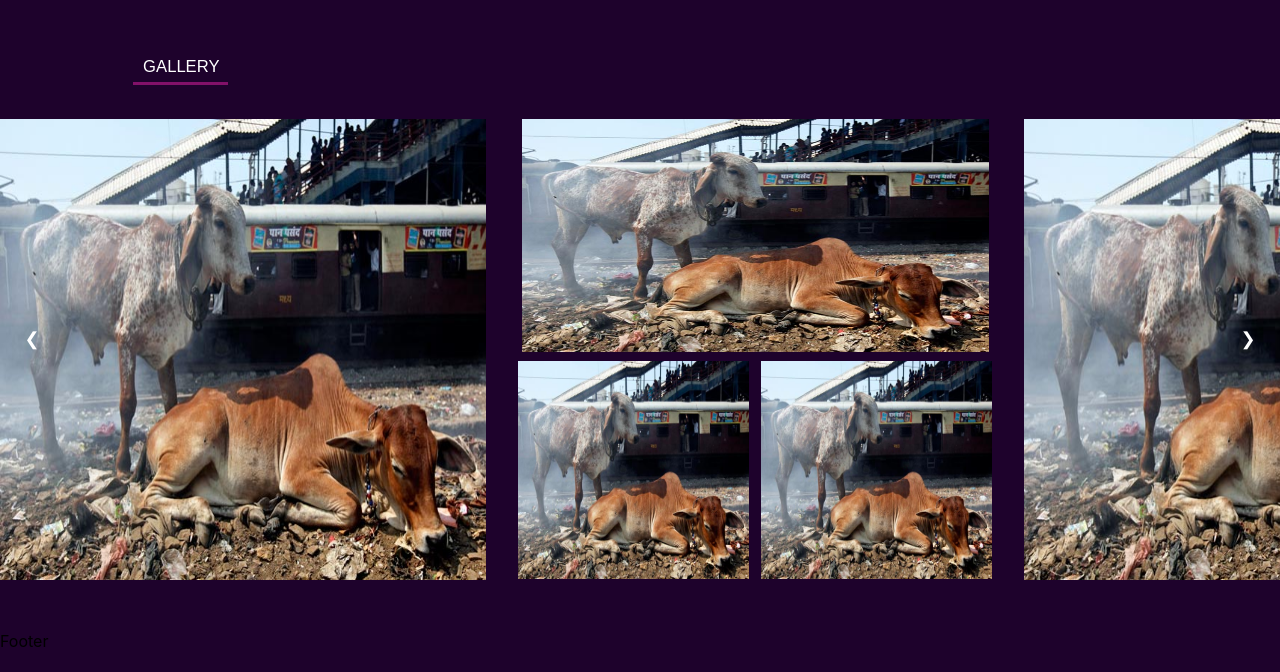
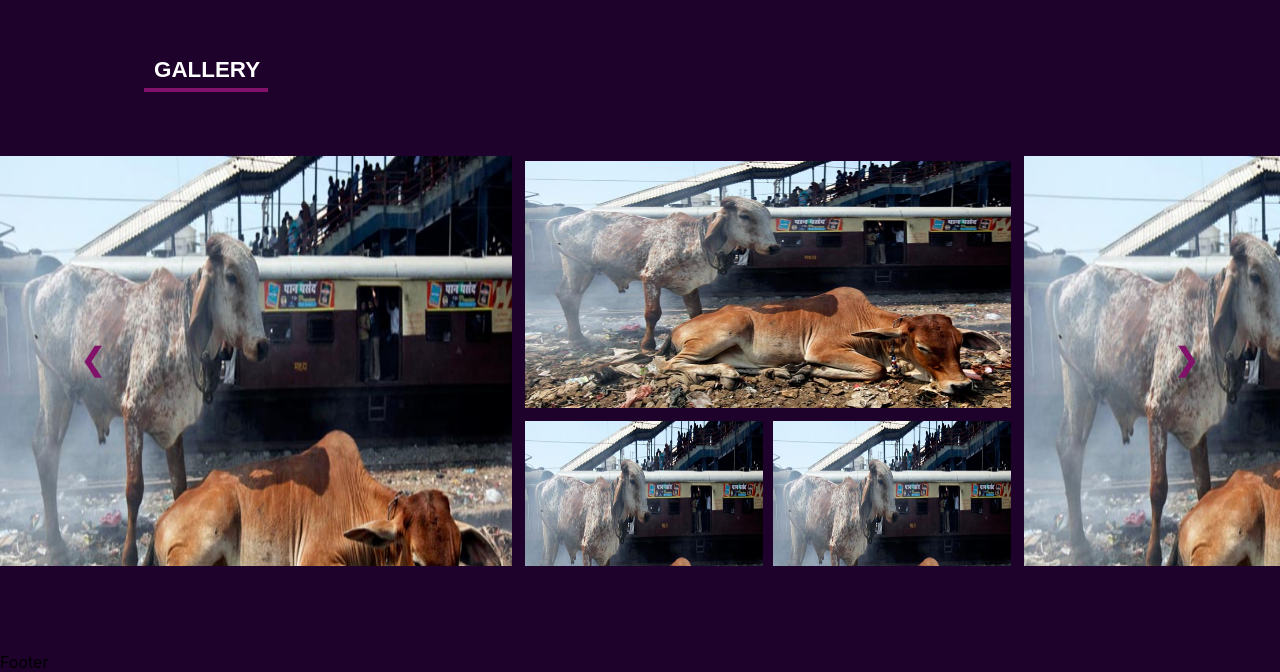
Before and after one commit to kreiva-iiitv/keriva-frontend-2020, a React (Create React App) app: page / in a window 1280 px wide. Shown: the part 1494-2166 px from the top of the page. Before the commit the page ends 2145 px from the top, so only its background shows below. Built offline with nearby package versions, Linux system fonts and the light colour scheme.

Commit message:
gallery fixed

```diff
--- a/src/Container/Gallery/Gallery.jsx
+++ b/src/Container/Gallery/Gallery.jsx
@@ -8,8 +8,8 @@ function Gallery() {
     return (
         <div className="gallery">
             <CarouselProvider
-                naturalSlideWidth={20}
-                naturalSlideHeight={20}
+                naturalSlideWidth={500}
+                naturalSlideHeight={400}
                 totalSlides={5}
                 visibleSlides={2.5}
                 interval={2000}
@@ -18,38 +18,52 @@ function Gallery() {
                 <h1 className="GalleryHead">Gallery</h1>
                 <Slider>
                     <Slide index={0}>
-                        <img className="largeImg" src={gallery}/>
+                        <div className = "largeImg">
+                            <img  src={gallery}/>
+                        </div>
                     </Slide>
                     <Slide index={1}>
-                        <div className="midContainer center">
-                            <img src={gallery} className="midImg" />
+                        <div className="midContainer">
+                            <div className="upper">
+                                <img src={gallery} />
+                            </div>
                             <div className="subContainer">
-                                <div className="center">
-                                    <img src={gallery} className="smallImg" />
+                                <div className="lower1">
+                                    <img src={gallery}  />
                                 </div>
-                                <div className="center">
-                                    <img src={gallery} className="smallImg" />
+                                <div className="lower1">
+                                    <img src={gallery}  />
                                 </div>
 
                             </div>
                         </div>
                     </Slide>
-                    <Slide index={2}><img className="largeImg" src={gallery}/></Slide>
+                    <Slide index={2}>
+                        <div className="largeImg">
+                            <img  src={gallery}/>
+                        </div>
+                    </Slide>
                     <Slide index={3}>
-                        <div className="midContainer center">
-                            <img src={gallery} className="midImg" />
+                        <div className="midContainer">
+                            <div className="upper">
+                                <img src={gallery} />
+                            </div>
                             <div className="subContainer">
-                                <div className="center">
-                                    <img src={gallery} className="smallImg" />
+                                <div className="lower1">
+                                    <img src={gallery}  />
                                 </div>
-                                <div className="center">
-                                    <img src={gallery} className="smallImg" />
+                                <div className="lower1">
+                                    <img src={gallery}  />
                                 </div>
 
                             </div>
                         </div>
                     </Slide>
-                    <Slide index={2}><img className="largeImg" src={gallery}/></Slide>
+                    <Slide index={4}>
+                        <div className="largeImg">
+                            <img  src={gallery}/>
+                        </div>
+                    </Slide>
                 </Slider>
                 <ButtonBack className="prev">&#10094;</ButtonBack>
                 <ButtonNext className="next">&#10095;</ButtonNext>
--- a/src/Container/Gallery/gallery.css
+++ b/src/Container/Gallery/gallery.css
@@ -1,103 +1,63 @@
 
 
 .prev  {
-    display: flex;
-    align-items: center;
-    justify-content: center;
-    cursor: pointer;
     position: absolute;
-    top: 7.5%;
-    width: 5%;
-    /* margin-top: 30px; */
-    height: 84%;
-    color: white;
-    font-weight: 400;
-    font-size: 18px;
-    transition: 0.6s ease;
-    border-radius: 0 3px 3px 0;
+    top: 48%;
+    color: #821169;
+    background: transparent;
+    font-size: 2rem;
+    margin-left: 80px;
     border: 0px;
-    user-select: none;
-    background-color: transparent;
+}
+
+  .next{
+    position: absolute;
+    top: 48%;
+    color: #821169;
+    background: transparent;
+    font-size: 2rem;
+    margin-right: 80px;
+    border: 0px;
+    right: 0;
   }
 
-  .next{
-    display: flex;
-    align-items: center;
-    justify-content: center;
-    cursor: pointer;
-    position: absolute;
-    top: 7.5%;
-    width: 5%;
-    /* margin-top: 30px; */
-    right: 0;
-    height: 84%;
-    color: white;
-    font-weight: 400;
-    font-size: 18px;
-    transition: 0.6s ease;
-    border-radius: 0 3px 3px 0;
-    border: 0px;
-    user-select: none;
-    background-color: transparent;
-  }
-  .prev:hover, .next:hover {
-    background-color: rgba(0,0,0,0.8);
-  }
+
 
 .gallery{
 
-    height: 20%;
+    height: 600px;
     position: relative;
 }
-.coloumn{
-    flex: 30%;
-    max-width: 35%;
-    box-sizing: border-box;
-    margin: 10px;
-    padding: 10px;
-    padding-left: 0;
-    margin-left: 0;
+
+
+.largeImg{
+    height: 539px;
+    width: 100%;
+    object-fit: cover;
+    display: flex;
+    margin: 0;
 }
 
-.largeImg{
-    height: 90%;
-    width: 95%;
-    box-sizing: border-box;
-    /* padding: 20px; */
-    margin-right: 20px;
+.largeImg img{
+    width: 100%;
 }
 
-.midImg{
-    width: 96%;
-    height: 50%;
 
-}
 
-.smallImg{
-    /* margin-top: 15px; */
-    width: 95%;
-    height: 95%;
 
-}
-
-.center{
-    display: flex;
-    justify-content: center;
-    align-items: center;
-}
 
 .GalleryHead{
-    width: 4.5em;
+    width: 6.5rem;
+    text-align: center;
     color: white;
     font-family: Arial, Helvetica, sans-serif;
-    font-weight: 400;
-    font-size: 1.3vw;
+    font-weight: 600;
+    font-size: 1.4rem;
     text-transform: uppercase;
-    /* box-sizing: border-box; */
-    margin-left: 8em;
+    margin-left: 9rem;
     padding: 5px 10px;
-    border-bottom: 3px solid #821169 ;
-    margin-bottom: 2em;
+    border-bottom: 4px solid #821169 ;
+    margin-bottom: 4rem;
 }
 
 .midContainer{
@@ -105,11 +65,38 @@
     flex-flow: column;
     justify-content: center;
     align-items: center;
-    height: 91%;
+    height: 539px;
     width: 95%;
-    margin-right: 20px;
     box-sizing: border-box;
+    /* padding: 20px; */
+    margin:0 auto;
+    /* margin-right: 20px; */
+    /* box-sizing: border-box; */
     /* padding: 10px; */
+}
+
+.upper{
+    height: 247px;
+
+    width: 100%;
+    object-fit: cover;
+    display: flex;
+    margin-bottom: 10px;
+}
+
+.upper img{
+    width: 100%;
+}
+
+.lower1{
+    height: 268px;
+    width: 49%;
+    object-fit: cover;
+    display: flex;
+}
+
+.lower1 img{
+    width: 100%;
 }
 
 .subContainer{
```
Also changed, not shown: 1 other file (tests, documents, lock files or other folders).
